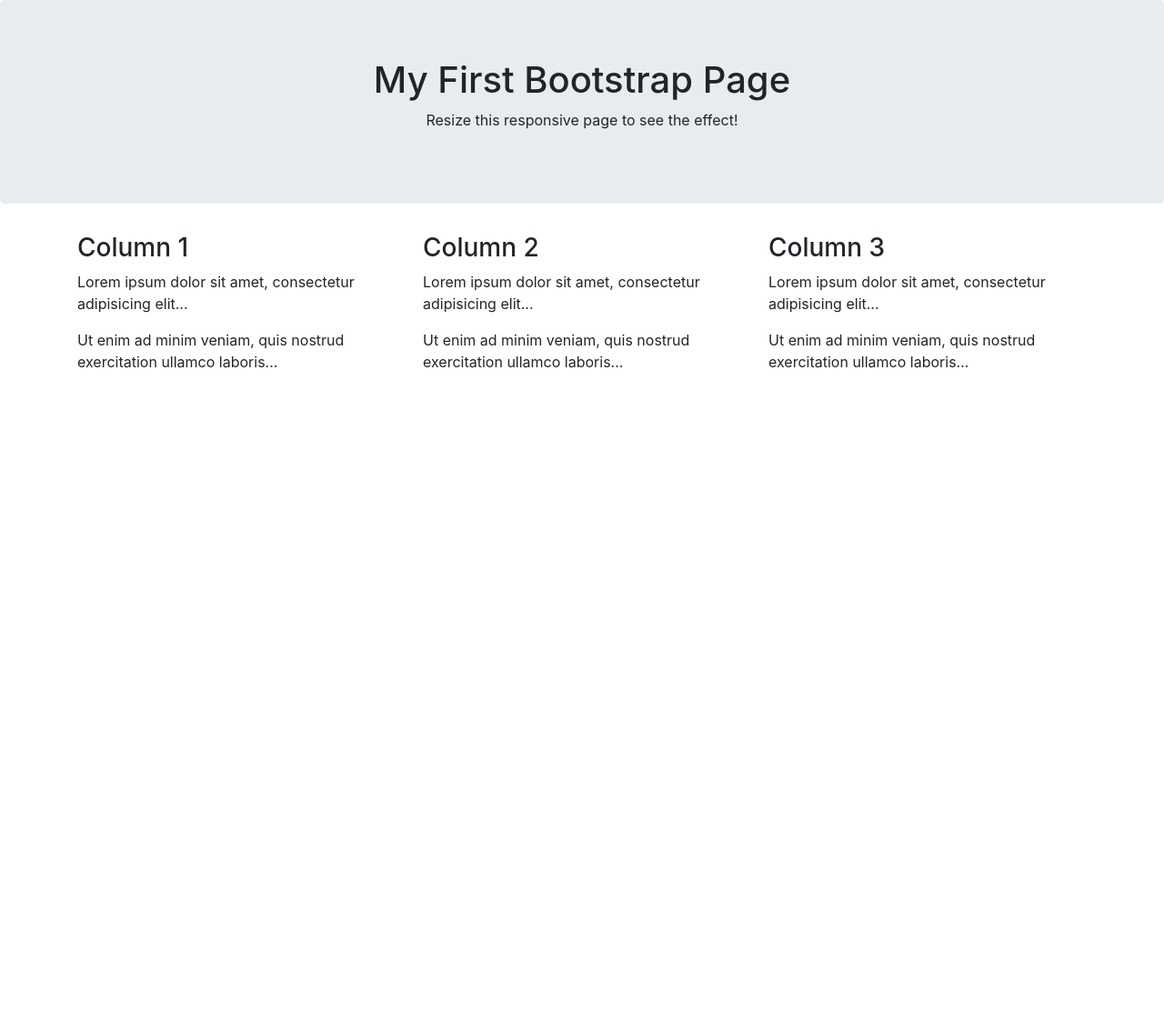
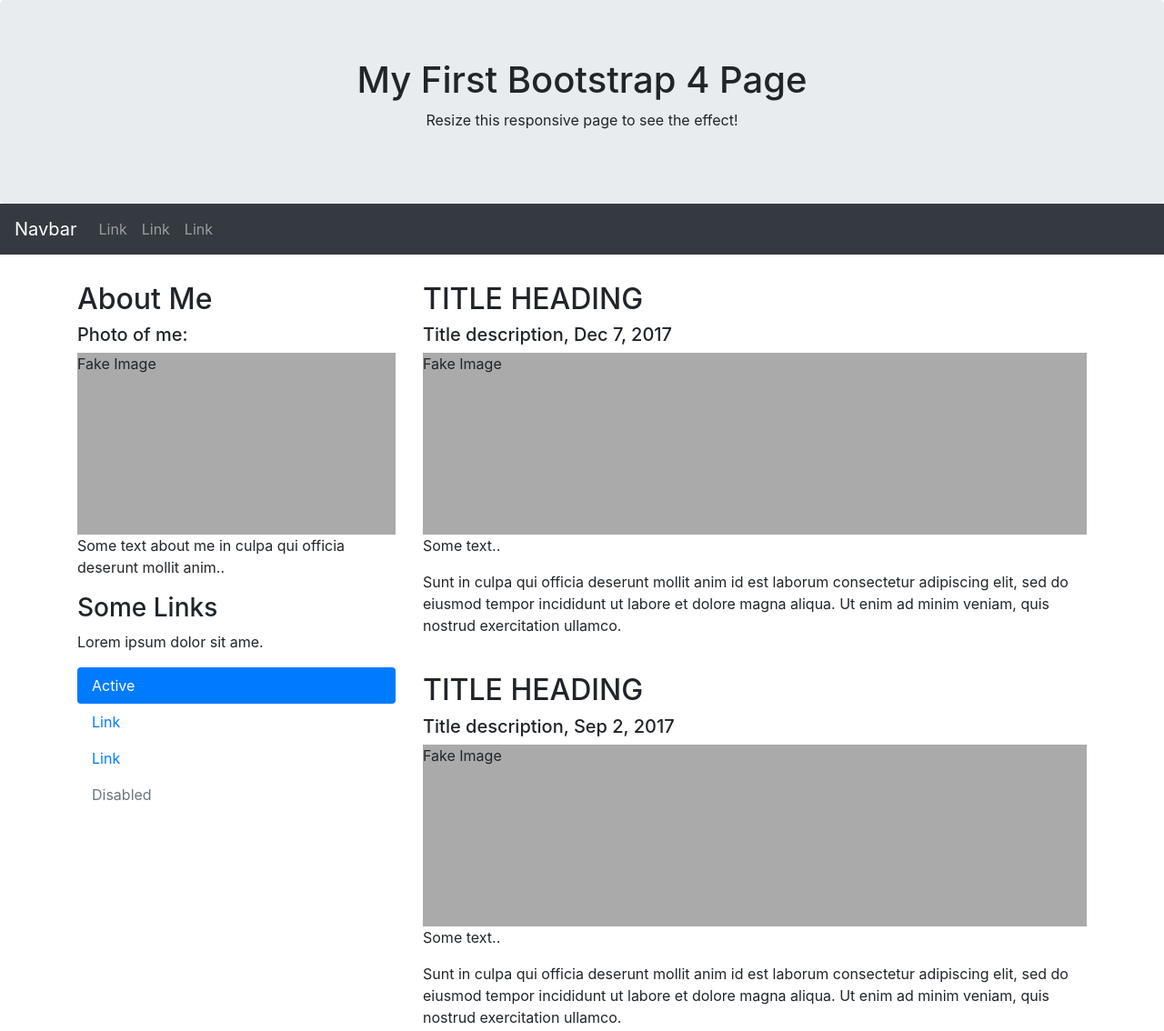
Before and after one commit to jgiorio44/jgiorio44.github.io, a plain HTML site: page index.html in a window 1280 px wide. Shown: the top 1134 px of the page at 91% size. Before the commit the page ends 800 px from the top, so only its background shows below. Drawn offline with nearby package versions, Linux system fonts and the light colour scheme.

Commit message:
Third Upload

```diff
--- a/index.html
+++ b/index.html
@@ -1,37 +1,91 @@
-<html>
+<!DOCTYPE html>
+<html lang="en">
 <head>
-        <title>Iorio's World</title>
+  <title>Bootstrap 4 Website Example</title>
   <meta charset="utf-8">
   <meta name="viewport" content="width=device-width, initial-scale=1">
   <link rel="stylesheet" href="https://maxcdn.bootstrapcdn.com/bootstrap/4.5.2/css/bootstrap.min.css">
   <script src="https://ajax.googleapis.com/ajax/libs/jquery/3.5.1/jquery.min.js"></script>
   <script src="https://cdnjs.cloudflare.com/ajax/libs/popper.js/1.16.0/umd/popper.min.js"></script>
   <script src="https://maxcdn.bootstrapcdn.com/bootstrap/4.5.2/js/bootstrap.min.js"></script>
+  <style>
+  .fakeimg {
+    height: 200px;
+    background: #aaa;
+  }
+  </style>
 </head>
-    <Body>
-        <div class="jumbotron text-center">
-            <h1>My First Bootstrap Page</h1>
+<body>
+
+<div class="jumbotron text-center" style="margin-bottom:0">
+  <h1>My First Bootstrap 4 Page</h1>
   <p>Resize this responsive page to see the effect!</p>
 </div>
 
-        <div class="container">
+<nav class="navbar navbar-expand-sm bg-dark navbar-dark">
+  <a class="navbar-brand" href="#">Navbar</a>
+  <button class="navbar-toggler" type="button" data-toggle="collapse" data-target="#collapsibleNavbar">
+    <span class="navbar-toggler-icon"></span>
+  </button>
+  <div class="collapse navbar-collapse" id="collapsibleNavbar">
+    <ul class="navbar-nav">
+      <li class="nav-item">
+        <a class="nav-link" href="#">Link</a>
+      </li>
+      <li class="nav-item">
+        <a class="nav-link" href="#">Link</a>
+      </li>
+      <li class="nav-item">
+        <a class="nav-link" href="#">Link</a>
+      </li>
+    </ul>
+  </div>
+</nav>
+
+<div class="container" style="margin-top:30px">
   <div class="row">
     <div class="col-sm-4">
-              <h3>Column 1</h3>
-              <p>Lorem ipsum dolor sit amet, consectetur adipisicing elit...</p>
-              <p>Ut enim ad minim veniam, quis nostrud exercitation ullamco laboris...</p>
+      <h2>About Me</h2>
+      <h5>Photo of me:</h5>
+      <div class="fakeimg">Fake Image</div>
+      <p>Some text about me in culpa qui officia deserunt mollit anim..</p>
+      <h3>Some Links</h3>
+      <p>Lorem ipsum dolor sit ame.</p>
+      <ul class="nav nav-pills flex-column">
+        <li class="nav-item">
+          <a class="nav-link active" href="#">Active</a>
+        </li>
+        <li class="nav-item">
+          <a class="nav-link" href="#">Link</a>
+        </li>
+        <li class="nav-item">
+          <a class="nav-link" href="#">Link</a>
+        </li>
+        <li class="nav-item">
+          <a class="nav-link disabled" href="#">Disabled</a>
+        </li>
+      </ul>
+      <hr class="d-sm-none">
     </div>
-            <div class="col-sm-4">
-              <h3>Column 2</h3>
-              <p>Lorem ipsum dolor sit amet, consectetur adipisicing elit...</p>
-              <p>Ut enim ad minim veniam, quis nostrud exercitation ullamco laboris...</p>
-            </div>
-            <div class="col-sm-4">
-              <h3>Column 3</h3>
-              <p>Lorem ipsum dolor sit amet, consectetur adipisicing elit...</p>
-              <p>Ut enim ad minim veniam, quis nostrud exercitation ullamco laboris...</p>
+    <div class="col-sm-8">
+      <h2>TITLE HEADING</h2>
+      <h5>Title description, Dec 7, 2017</h5>
+      <div class="fakeimg">Fake Image</div>
+      <p>Some text..</p>
+      <p>Sunt in culpa qui officia deserunt mollit anim id est laborum consectetur adipiscing elit, sed do eiusmod tempor incididunt ut labore et dolore magna aliqua. Ut enim ad minim veniam, quis nostrud exercitation ullamco.</p>
+      <br>
+      <h2>TITLE HEADING</h2>
+      <h5>Title description, Sep 2, 2017</h5>
+      <div class="fakeimg">Fake Image</div>
+      <p>Some text..</p>
+      <p>Sunt in culpa qui officia deserunt mollit anim id est laborum consectetur adipiscing elit, sed do eiusmod tempor incididunt ut labore et dolore magna aliqua. Ut enim ad minim veniam, quis nostrud exercitation ullamco.</p>
     </div>
   </div>
 </div>
-    </Body>
+
+<div class="jumbotron text-center" style="margin-bottom:0">
+  <p>Footer</p>
+</div>
+
+</body>
 </html>
```
Lines whose indentation alone changed are shown as unchanged.
